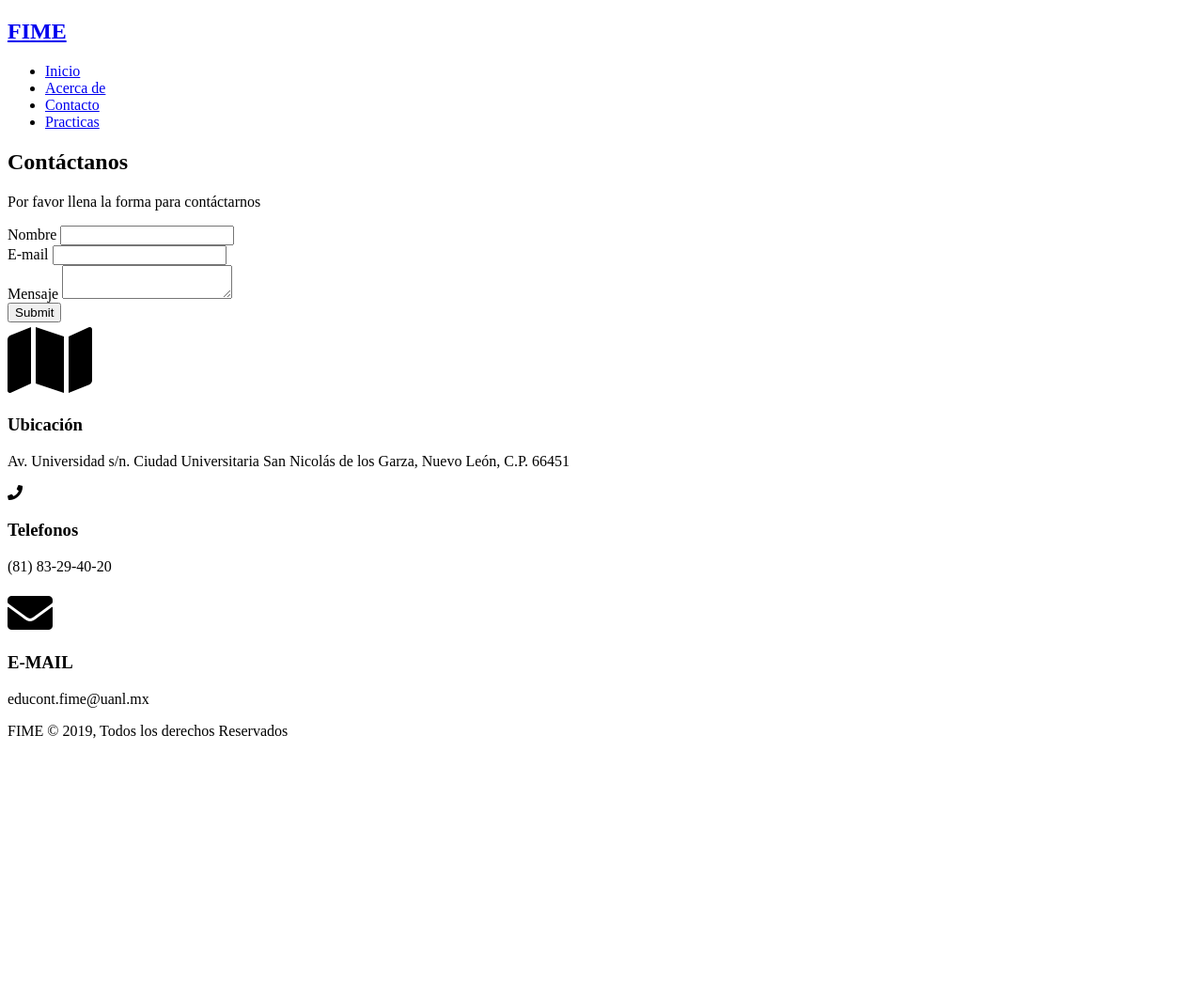
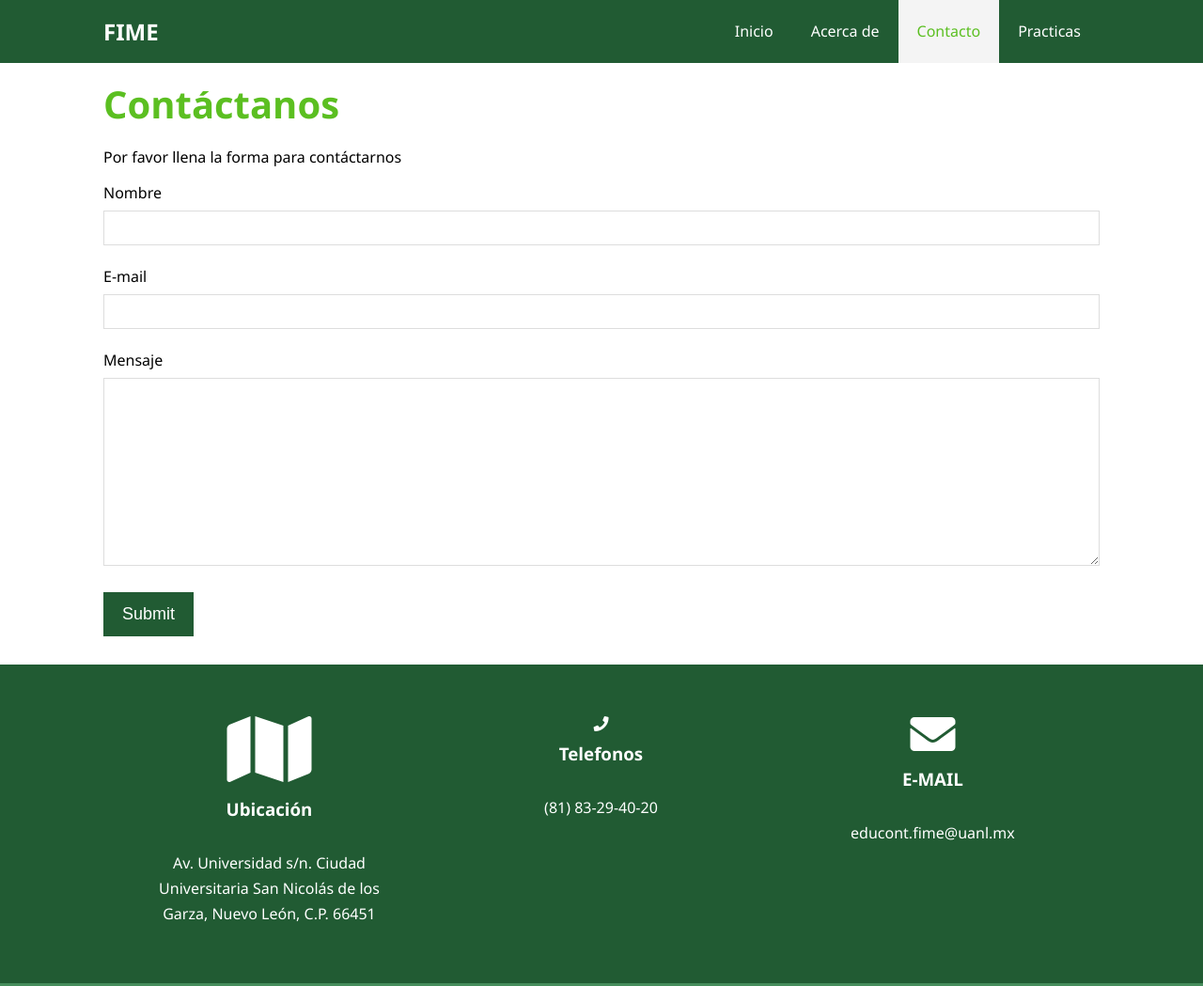
Before and after one commit to LuisPaez21/Semana_4, a plain HTML site: page contact.html in a window 1280 px wide. Shown: the top 1049 px of the page at 94% size. Before the commit the page ends 803 px from the top, so only its background shows below. Drawn offline with Linux system fonts and the light colour scheme; the site is published under a folder, as on GitHub Pages, so addresses that start at the root find nothing.

Commit message:
Update contact.html

```diff
--- a/contact.html
+++ b/contact.html
@@ -8,19 +8,19 @@
   <meta name="keywords" content="university, facultad, ingenieria, mecanica, electrica">
   <title>FIME | Contact</title>
   <link rel="stylesheet" href="https://use.fontawesome.com/releases/v5.7.2/css/all.css" integrity="sha384-fnmOCqbTlWIlj8LyTjo7mOUStjsKC4pOpQbqyi7RrhN7udi9RwhKkMHpvLbHG9Sr" crossorigin="anonymous">
-  <link rel="stylesheet" type="text/css" href="/css/styles.css">
+  <link rel="stylesheet" type="text/css" href="./css/styles.css">
 </head>
 <body>
     <form action="mailto:correo" method="post" enctype="Text/plain">
   <header>
     <nav id="navbar">
       <div class="container">
-        <h1 class="logo" title="FIME Educación Técnica"><a href="index.html">FIME</a></h1>
+        <h1 class="logo" title="FIME Educación Técnica"><a href="./index.html">FIME</a></h1>
         <ul>
-          <li><a href="index.html">Inicio</a></li>
-          <li><a href="about.html">Acerca de</a></li>
-          <li><a class="current" href="contact.html">Contacto</a></li>
-            <li><a href="/practicas.html">Practicas</a></li>
+          <li><a href="./index.html">Inicio</a></li>
+          <li><a href="./about.html">Acerca de</a></li>
+          <li><a class="current" href="./contact.html">Contacto</a></li>
+            <li><a href="./practicas.html">Practicas</a></li>
         </ul>
       </div>
     </nav>
```
